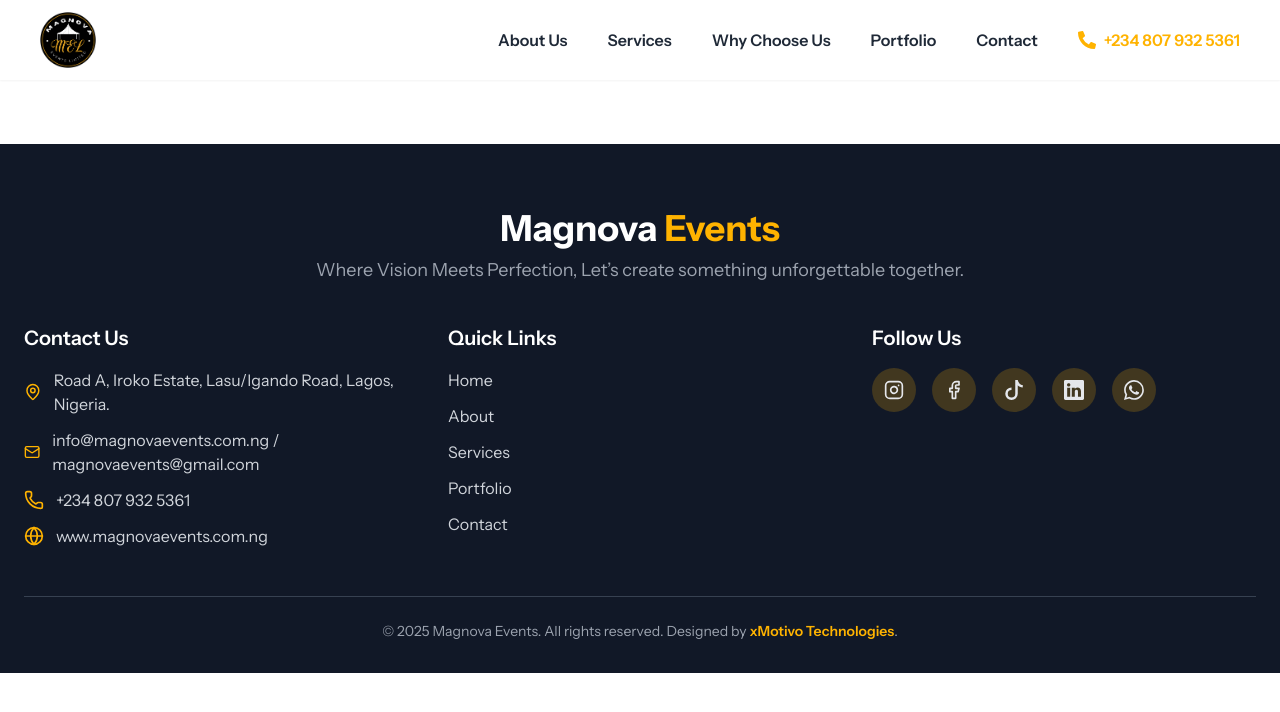
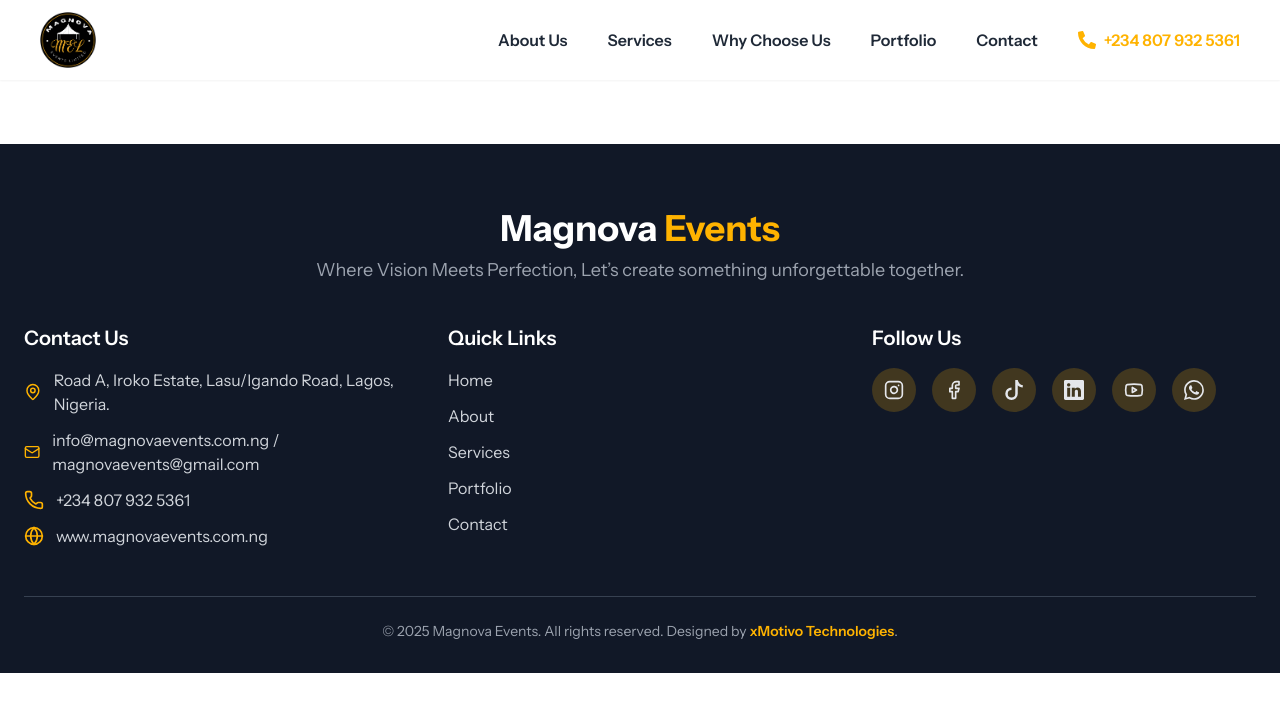
Before and after one commit to ikennaex/mangovaevents, a React (Vite) app: page /contact in a window 1280 px wide. Shown: the top 712 px of the page. Built offline with nearby package versions, Linux system fonts and the light colour scheme.

Commit message:
update: new video

```diff
--- a/src/Components/Footer.jsx
+++ b/src/Components/Footer.jsx
@@ -83,6 +83,9 @@
               <a href="https://www.linkedin.com/company/magnova-events/" target="_blank" className="p-3 bg-customYellow/20 rounded-full hover:bg-customYellow/40 transition">
                 <BsLinkedin className="w-5 h-5" />
               </a>
+              <a href="http://www.youtube.com/@MagnovaEvents-t1y" target="_blank" className="p-3 bg-customYellow/20 rounded-full hover:bg-customYellow/40 transition">
+                <Youtube className="w-5 h-5" />
+              </a>
               <a
                 href="https://wa.me/+2348079325361" target="_blank"
                 className="p-3 bg-customYellow/20 rounded-full hover:bg-customYellow/40 transition"
```
